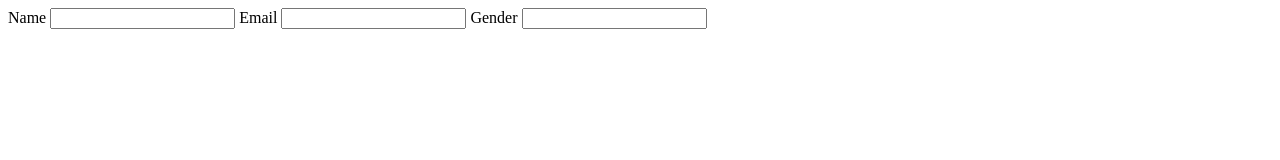
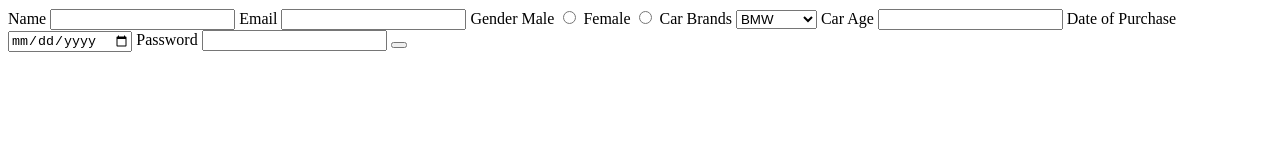
Before and after one commit to acciojob/car-insurance-form-KUNAMMANISAICHARANREDDY, a website: page main.html in a window 1280 px wide. Drawn offline with Linux system fonts and the light colour scheme.

Commit message:
created a submission

```diff
--- a/main.html
+++ b/main.html
@@ -13,9 +13,26 @@
 		<input type="text" id="name" required>
 		<label for="email">Email</label>
 		<input type="email" id="email" required>
-		<label for="gende">Gender</label>
-		<input for=
+		<label for="gender">Gender</label>
+		<label>Male</label>
+		<input type="radio" name="gender" required>
+		<label>Female</label>
+		<input type="radio" name="gender" required>
+		<label for="cars">Car Brands</label>
+		<select id="cars">
+			<option>BMW</option>
+			<option>Audi</option>
+            <option>Mercedez</option>
+		</select>
+		<label for="carage">Car Age</label>
+		<input type="number" id="carage" required>
+		<label for="dop">Date of Purchase</label>
+		<input type="date" id="dop" required>
+		<label for="password">Password</label>
+		<input type="password" id="password" required>
+		<button type="submit">
 	</form>
+
     <script type="text/javascript" src="./script.js">
 </script>
 
```
